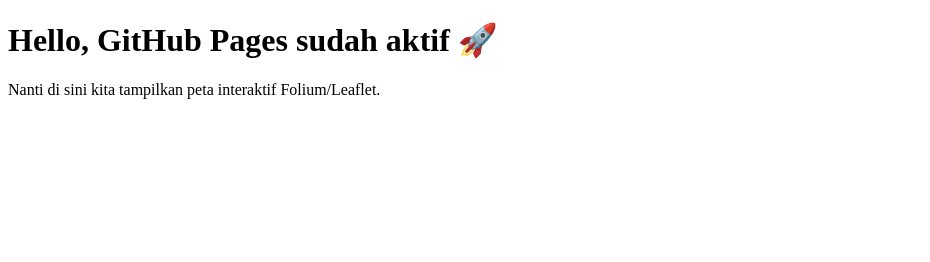
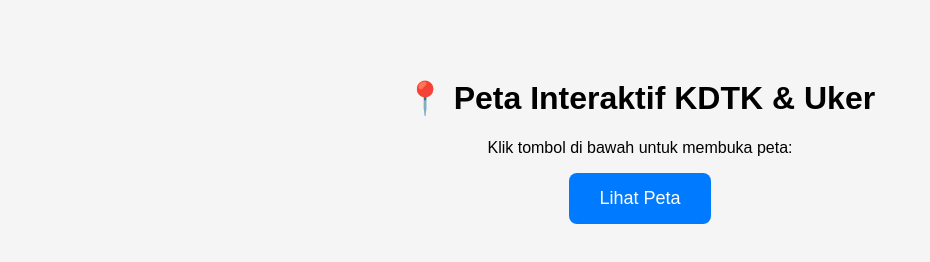
Before and after one commit to Nexusid/Nexusid.github.io, a plain HTML site: page index.html in a window 1280 px wide. Shown: the whole page, without its empty margins (0-930 px from the left). Drawn offline with Linux system fonts and the light colour scheme.

Commit message:
Update index.html

```diff
--- a/index.html
+++ b/index.html
@@ -1,11 +1,34 @@
 <!DOCTYPE html>
-<html lang="en">
+<html lang="id">
 <head>
   <meta charset="UTF-8">
   <title>Peta KDTK & Uker</title>
+  <style>
+    body {
+      font-family: Arial, sans-serif;
+      text-align: center;
+      padding: 50px;
+      background: #f5f5f5;
+    }
+    button {
+      padding: 15px 30px;
+      font-size: 18px;
+      border: none;
+      border-radius: 8px;
+      background-color: #007bff;
+      color: white;
+      cursor: pointer;
+    }
+    button:hover {
+      background-color: #0056b3;
+    }
+  </style>
 </head>
 <body>
-  <h1>Hello, GitHub Pages sudah aktif 🚀</h1>
-  <p>Nanti di sini kita tampilkan peta interaktif Folium/Leaflet.</p>
+  <h1>📍 Peta Interaktif KDTK & Uker</h1>
+  <p>Klik tombol di bawah untuk membuka peta:</p>
+  <a href="KDTK_Uker_Berdekatan_Sumut_Newww.html">
+    <button>Lihat Peta</button>
+  </a>
 </body>
 </html>
```
